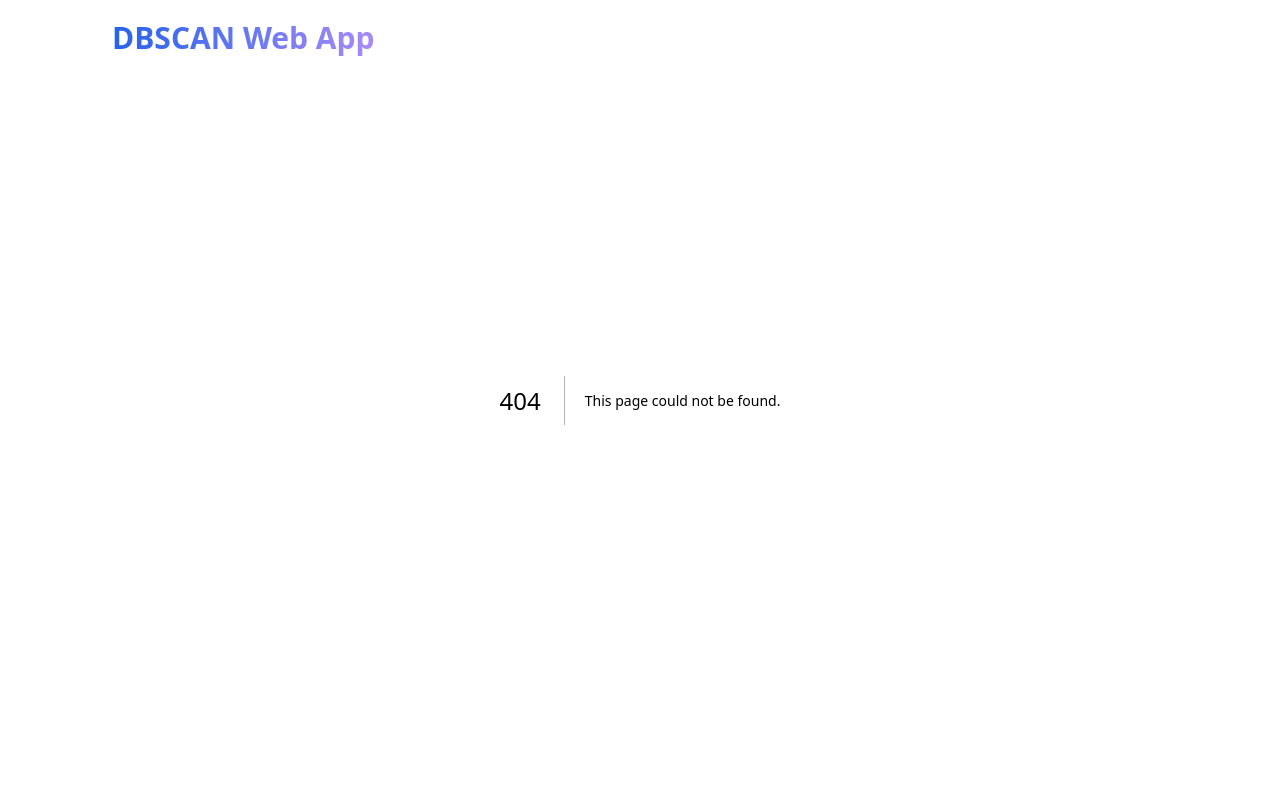
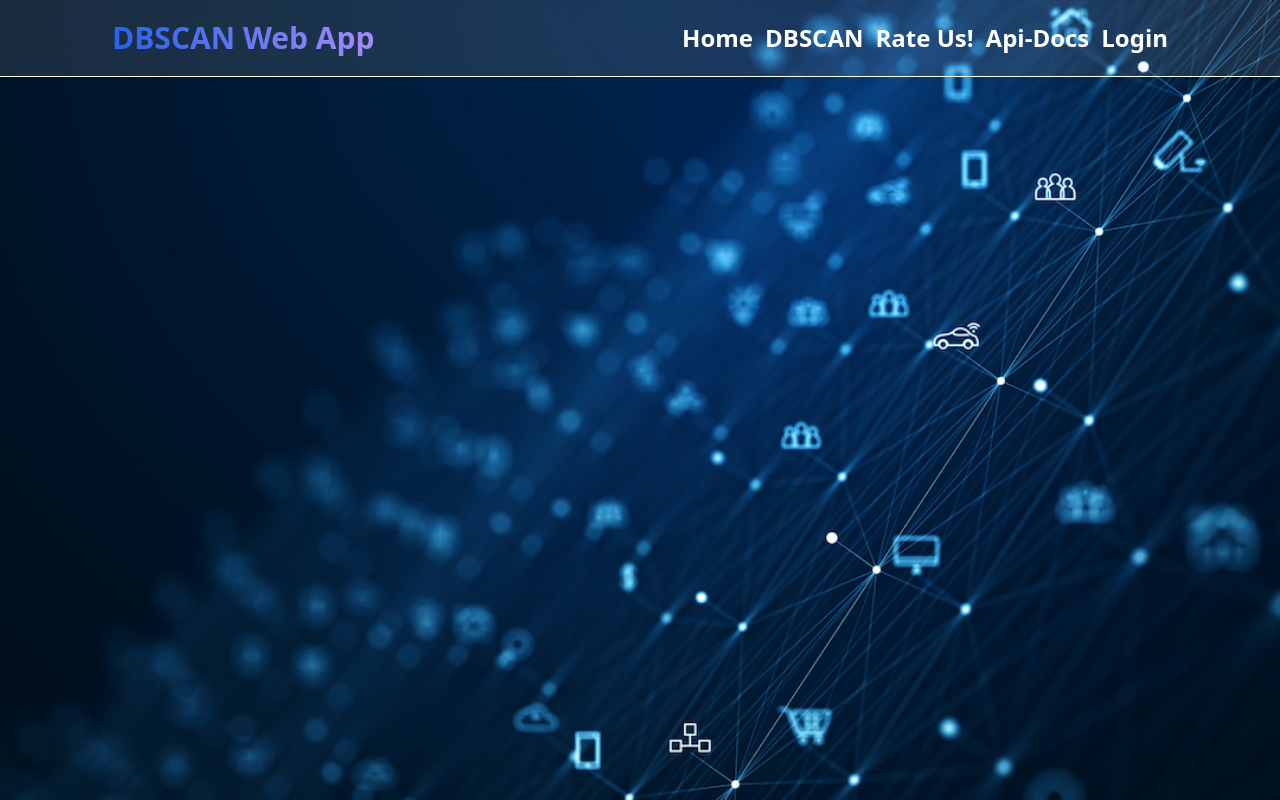
Before and after one commit to johnkeik/DBSCAN-Project, a Next.js app in the folder frontend/: page /docs in a window 1280 px wide. Before the commit this address had no page. Built offline with nearby package versions, Linux system fonts and the light colour scheme.

Commit message:
(feat) leftover file
Issues: DW-24

```diff
--- /dev/null
+++ b/frontend/pages/docs/index.tsx
@@ -0,0 +1,13 @@
+const Docs = () => {
+  return (
+    <div className="flex flex-col items-start min-h-screen bg-fixed bg-center bg-cover custom-background-img relative">
+      <iframe
+        src="http://localhost:8081/api-docs"
+        className="min-h-screen pt-[77px] w-full"
+        title="API Documentation"
+      />
+    </div>
+  );
+};
+
+export default Docs;
```
